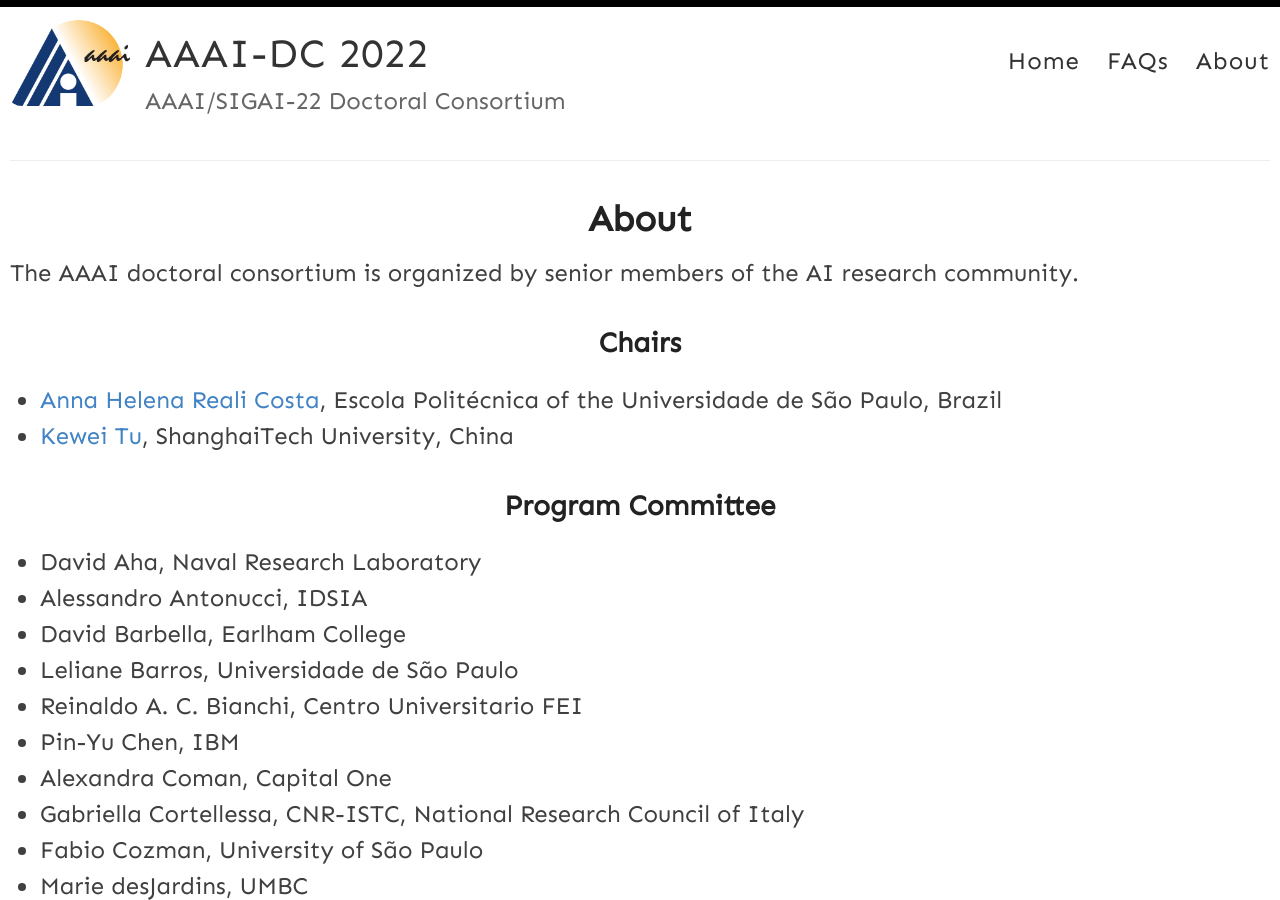
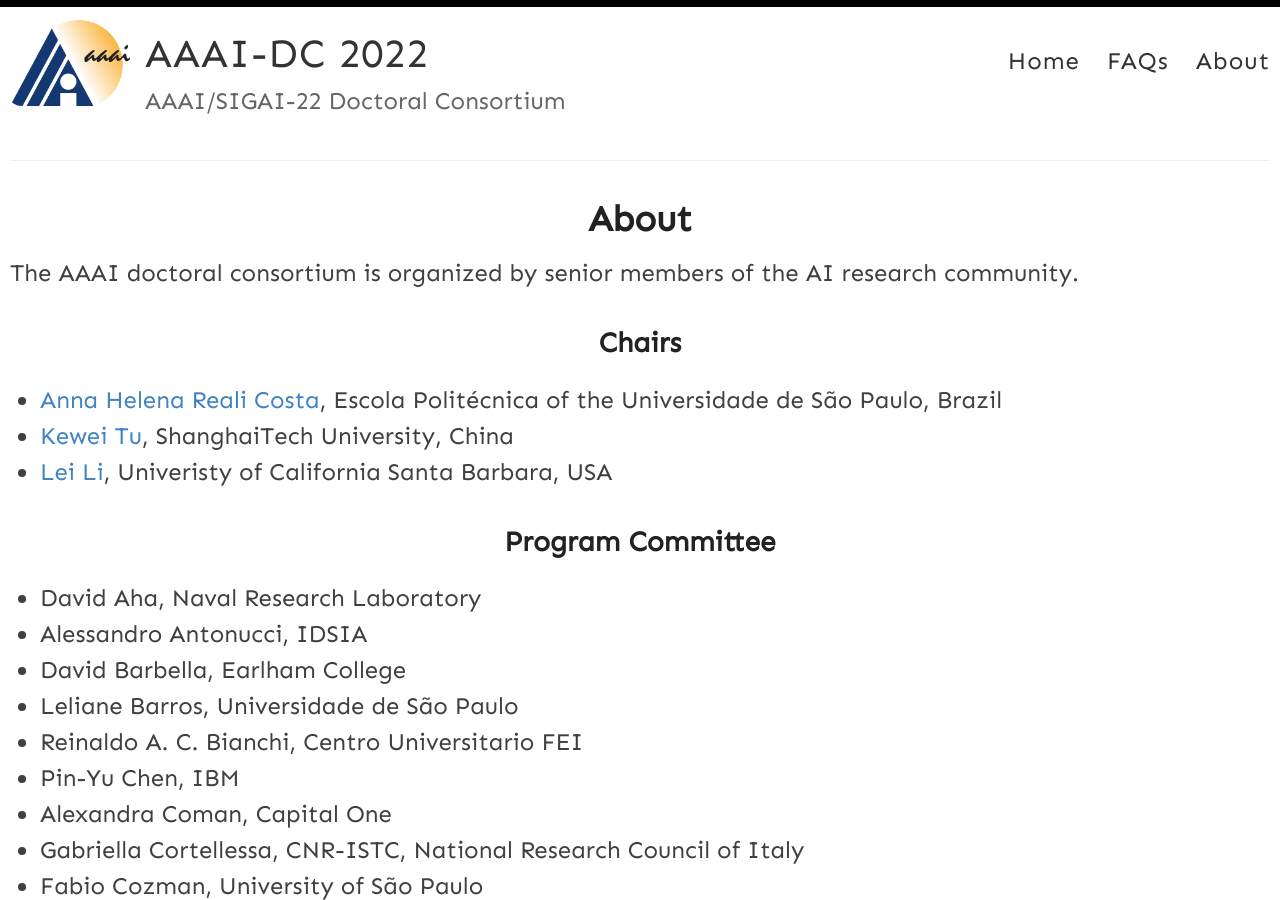
Before and after one commit to yue-ning/dc2025, a Jekyll site: the page built from _pages/about.md, in a window 1280 px wide and 900 px high. Built offline with Jekyll 4.4.1, drawn with Linux system fonts in a browser that asks for light colours.

Commit message:
adding Lei

```diff
--- a/_pages/about.md
+++ b/_pages/about.md
@@ -9,7 +9,7 @@ The AAAI doctoral consortium is organized by senior members of the AI research c
 ### Chairs
 - [Anna Helena Reali Costa](https://pcs.usp.br/anna/), Escola Politécnica of the Universidade de São Paulo, Brazil
 - [Kewei Tu](http://faculty.sist.shanghaitech.edu.cn/faculty/tukw/), ShanghaiTech University, China
-
+- [Lei Li](https://sites.cs.ucsb.edu/~lilei/), Univeristy of California Santa Barbara, USA
 
 
 ### Program Committee
```
